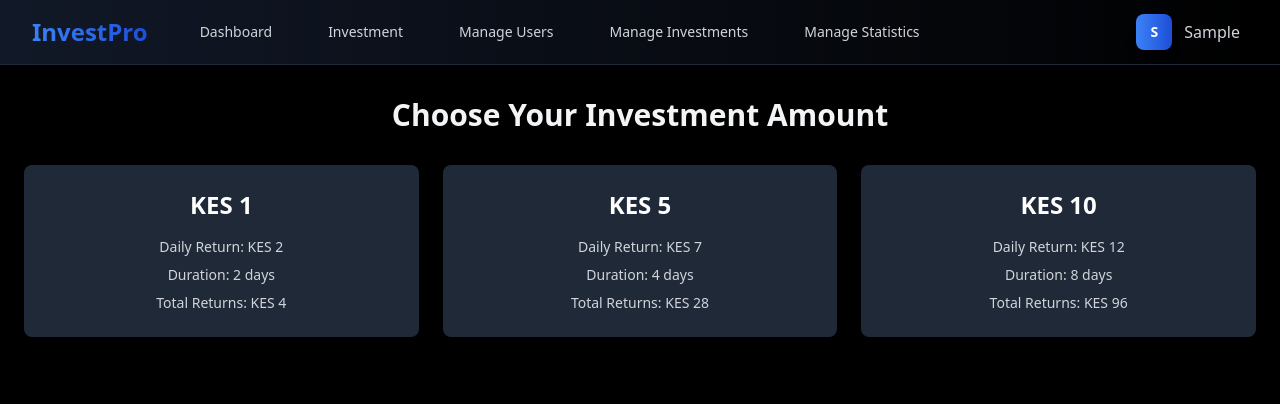
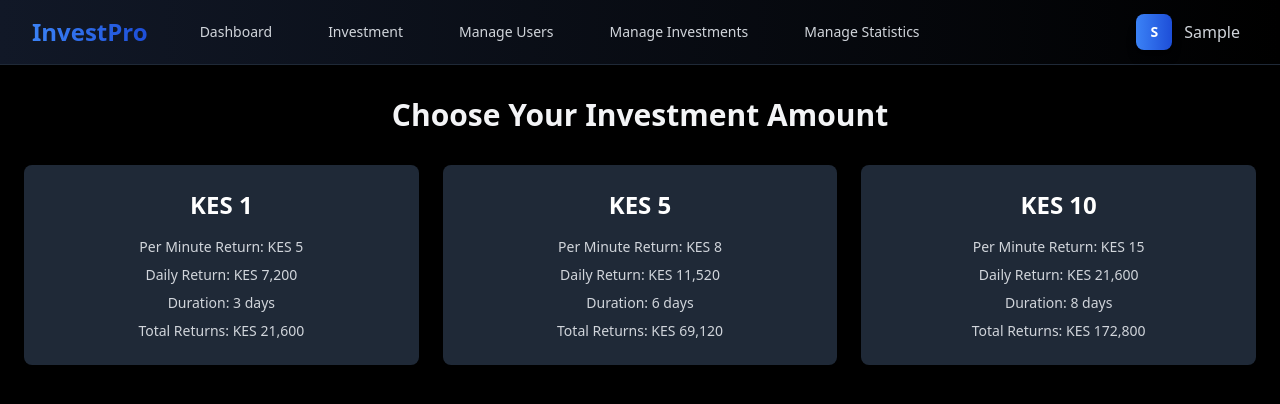
Before and after one commit to meshackkiplimo/pesa-cash, a Next.js app in the folder frontend/: page /investment in a window 1280 px wide. Shown: the top 404 px of the page. Built offline with nearby package versions, Linux system fonts and the light colour scheme; no server answers; sample sign-in values are in the browser's storage.

Commit message:
feat: update investment return calculations; adjust daily returns for investment amounts and improve display on investment page

```diff
--- a/frontend/src/app/investment/page.tsx
+++ b/frontend/src/app/investment/page.tsx
@@ -20,9 +20,9 @@ const InvestmentPage = () => {
   }
 
   const investmentOptions: InvestmentOption[] = [
-    { amount: 1, dailyReturn: 2, durationDays: 2 },
-    { amount: 5, dailyReturn: 7, durationDays: 4 },
-    { amount: 10, dailyReturn: 12, durationDays: 8 },
+    { amount: 1, dailyReturn: 7200, durationDays: 3 },  // 5 bob per minute = 7200 per day for 3 days
+    { amount: 5, dailyReturn: 11520, durationDays: 6 }, // 8 bob per minute = 11520 per day for 6 days
+    { amount: 10, dailyReturn: 21600, durationDays: 8 }, // 15 bob per minute = 21600 per day for 8 days
   ];
 
   const handleSelect = (option: InvestmentOption) => {
@@ -83,13 +83,16 @@ const InvestmentPage = () => {
               </h2>
               <div className="space-y-2">
                 <p className={`text-sm ${selectedAmount === option.amount ? 'text-white' : 'text-gray-300'}`}>
-                  Daily Return: KES {option.dailyReturn}
+                  Per Minute Return: KES {option.amount === 1 ? '5' : option.amount === 5 ? '8' : '15'}
+                </p>
+                <p className={`text-sm ${selectedAmount === option.amount ? 'text-white' : 'text-gray-300'}`}>
+                  Daily Return: KES {option.dailyReturn.toLocaleString()}
                 </p>
                 <p className={`text-sm ${selectedAmount === option.amount ? 'text-white' : 'text-gray-300'}`}>
                   Duration: {option.durationDays} days
                 </p>
                 <p className={`text-sm ${selectedAmount === option.amount ? 'text-white' : 'text-gray-300'}`}>
-                  Total Returns: KES {calculateTotalReturns(option)}
+                  Total Returns: KES {calculateTotalReturns(option).toLocaleString()}
                 </p>
                 {selectedAmount === option.amount && (
                   <div className="mt-2">
```
Also changed, not shown: 1 other file (tests, documents, lock files or other folders).
